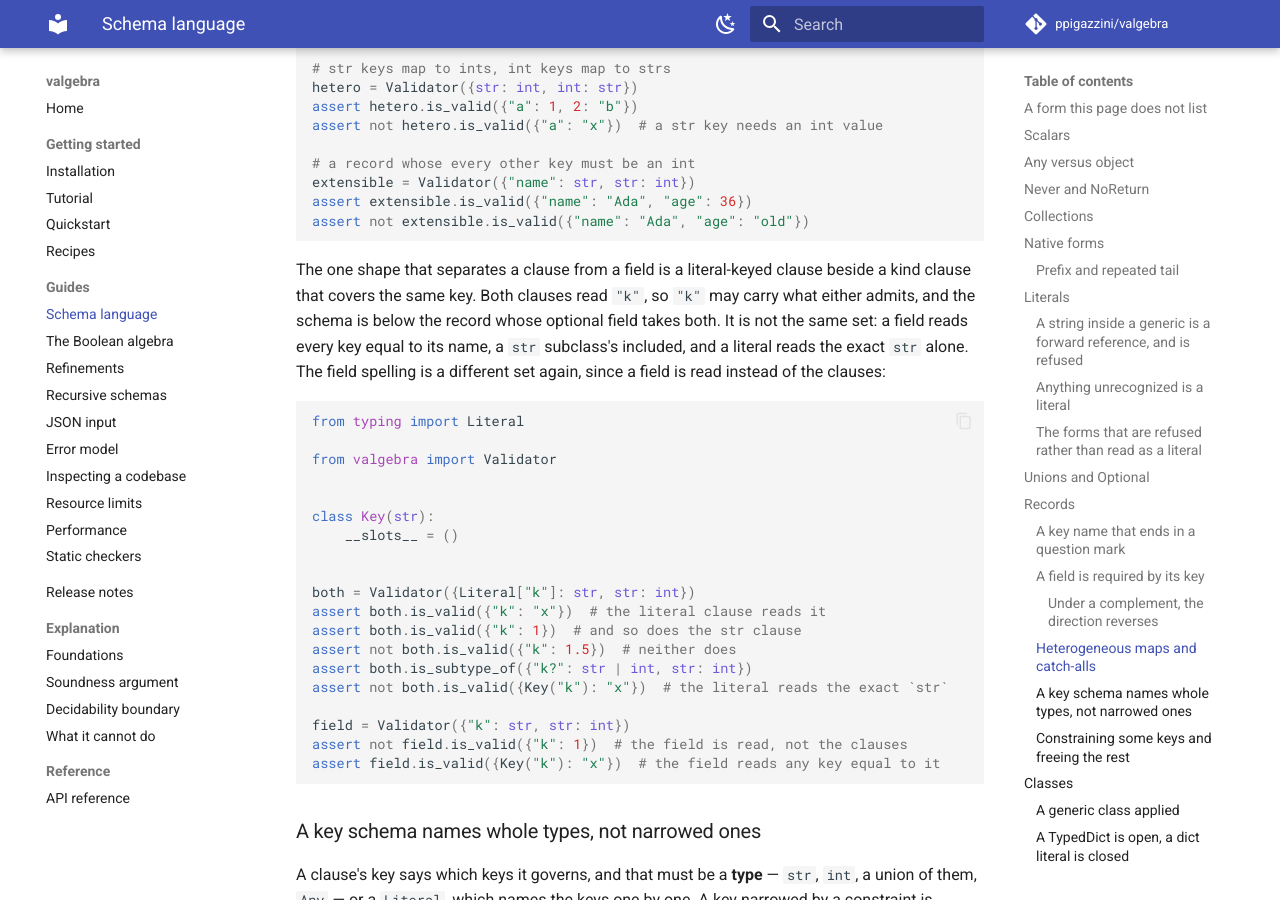
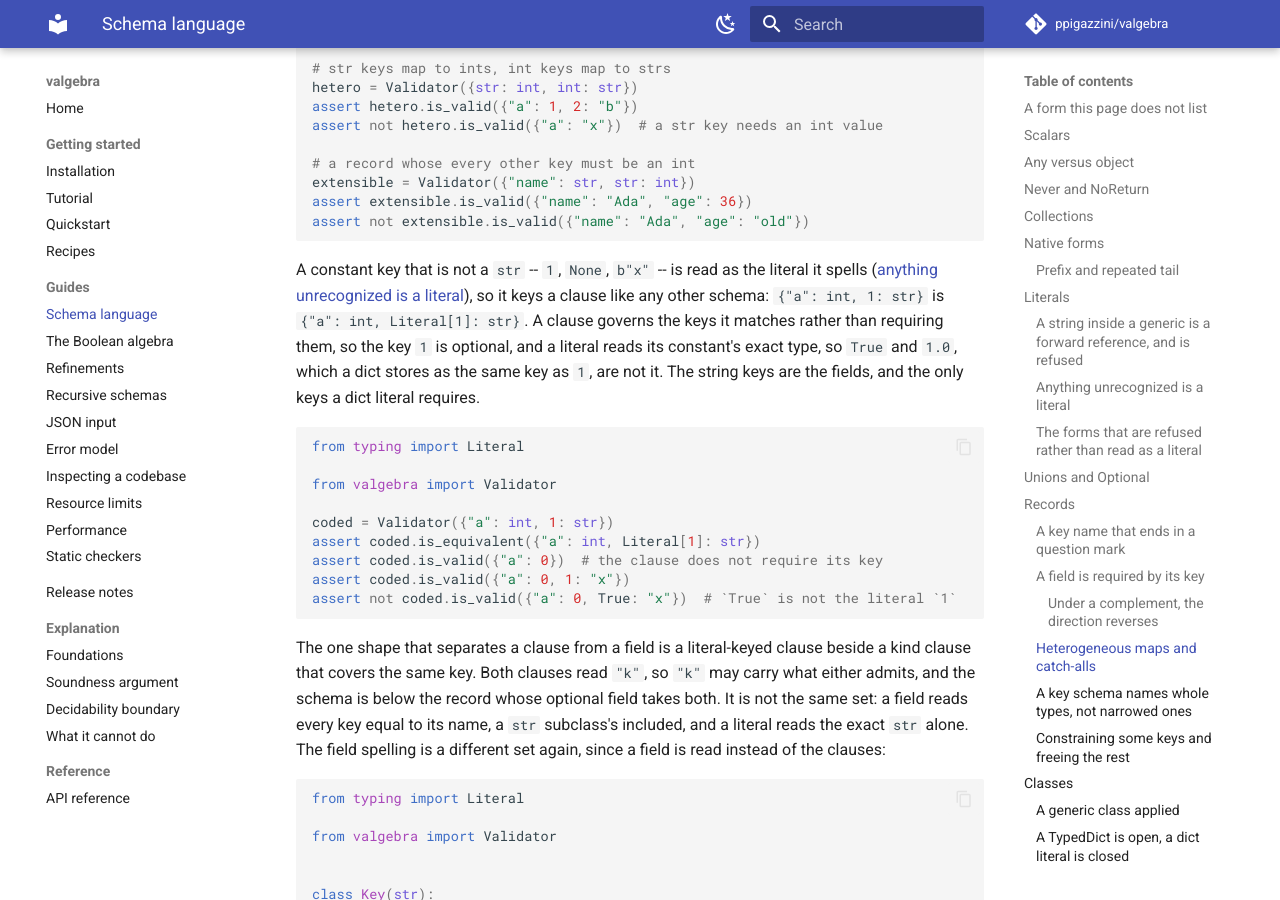
Before and after one commit to ppigazzini/valgebra, an MkDocs documentation site: the page built from docs/03-schema-language.md, in a window 1280 px wide and 900 px high, scrolled down 15530 px. Built offline with MkDocs 1.6.1 and Material for MkDocs 9.7.7, drawn with Linux system fonts in a browser that asks for light colours; comment, search, counter and statistics services are not loaded.

Commit message:
docs: a constant key that is not a str is a literal clause
The schema-language page states what a dict literal's constant key that is
not a str is: the literal it spells, keying a clause -- optional, since a
clause governs the keys it matches rather than requiring them, and matched by
its constant's exact type, so True and 1.0 are not the key 1. The string keys
are the fields, and the only keys a dict literal requires.

````diff
--- a/docs/03-schema-language.md
+++ b/docs/03-schema-language.md
@@ -725,6 +725,27 @@ assert extensible.is_valid({"name": "Ada", "age": 36})
 assert not extensible.is_valid({"name": "Ada", "age": "old"})
 ```
 
+A constant key that is not a `str` -- `1`, `None`, `b"x"` -- is read as the
+literal it spells ([anything unrecognized is a literal](#anything-unrecognized-is-a-literal)),
+so it keys a clause like any other schema: `{"a": int, 1: str}` is
+`{"a": int, Literal[1]: str}`. A clause governs the keys it matches rather than
+requiring them, so the key `1` is optional, and a literal reads its constant's
+exact type, so `True` and `1.0`, which a dict stores as the same key as `1`, are
+not it. The string keys are the fields, and the only keys a dict literal
+requires.
+
+```python
+from typing import Literal
+
+from valgebra import Validator
+
+coded = Validator({"a": int, 1: str})
+assert coded.is_equivalent({"a": int, Literal[1]: str})
+assert coded.is_valid({"a": 0})  # the clause does not require its key
+assert coded.is_valid({"a": 0, 1: "x"})
+assert not coded.is_valid({"a": 0, True: "x"})  # `True` is not the literal `1`
+```
+
 The one shape that separates a clause from a field is a literal-keyed clause
 beside a kind clause that covers the same key. Both clauses read `"k"`, so
 `"k"` may carry what either admits, and the schema is below the record whose
````
